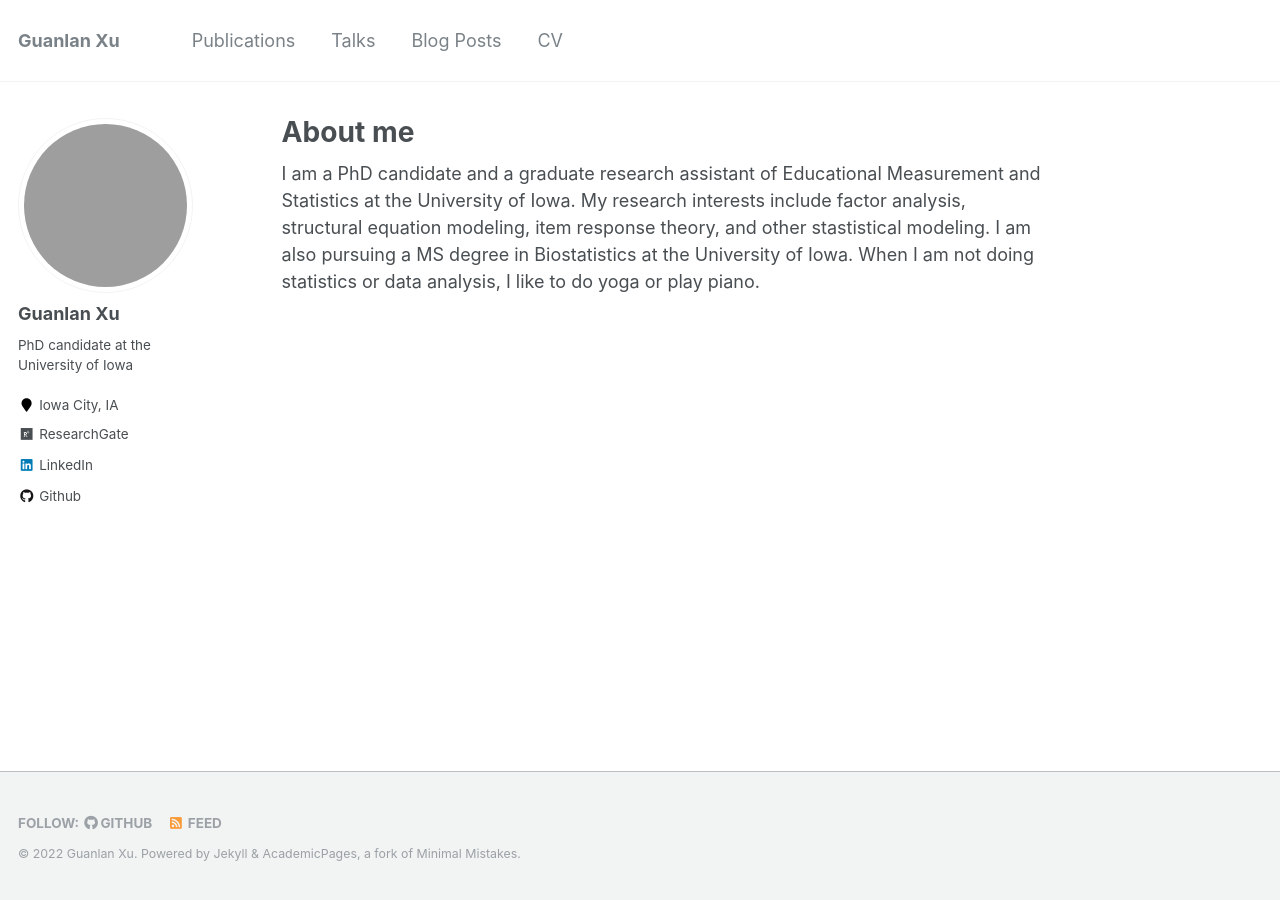
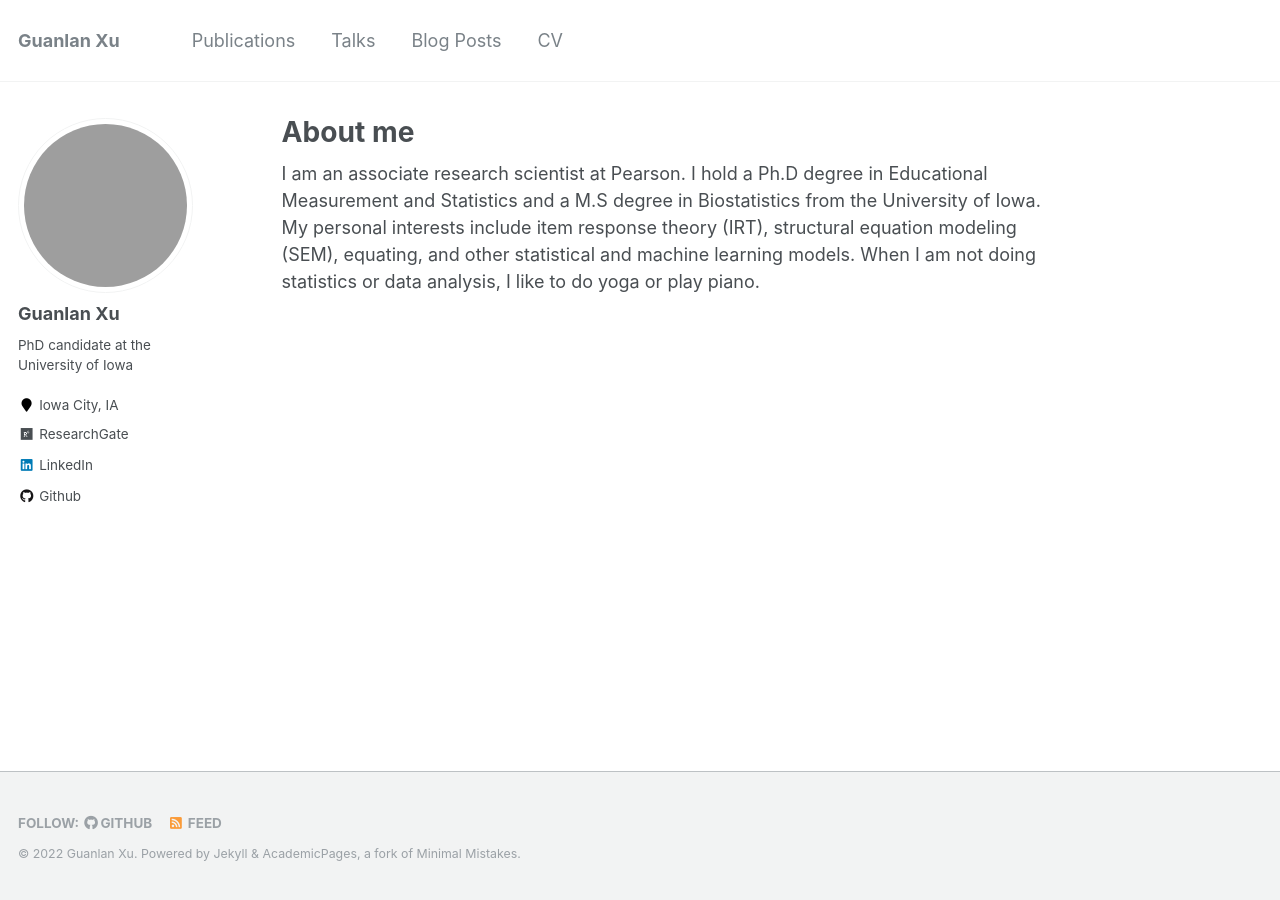
Before and after one commit to guanlanxu/guanlanxu.github.io, a Jekyll site: the page built from _pages/about.md, in a window 1280 px wide. Built offline with Jekyll 4.4.1, drawn with Linux system fonts in a browser that asks for light colours; grey boxes are pictures that could not be loaded.

Commit message:
Update about.md

```diff
--- a/_pages/about.md
+++ b/_pages/about.md
@@ -8,4 +8,4 @@ redirect_from:
   - /about.html
 ---
 
-I am a PhD candidate and a graduate research assistant of Educational Measurement and Statistics at the University of Iowa. My research interests include factor analysis, structural equation modeling, item response theory, and other stastistical modeling. I am also pursuing a MS degree in Biostatistics at the University of Iowa. When I am not doing statistics or data analysis, I like to do yoga or play piano.
+I am an associate research scientist at Pearson. I hold a Ph.D degree in Educational Measurement and Statistics and a M.S degree in Biostatistics from the University of Iowa. My personal interests include item response theory (IRT), structural equation modeling (SEM), equating, and other statistical and machine learning models. When I am not doing statistics or data analysis, I like to do yoga or play piano.
```
